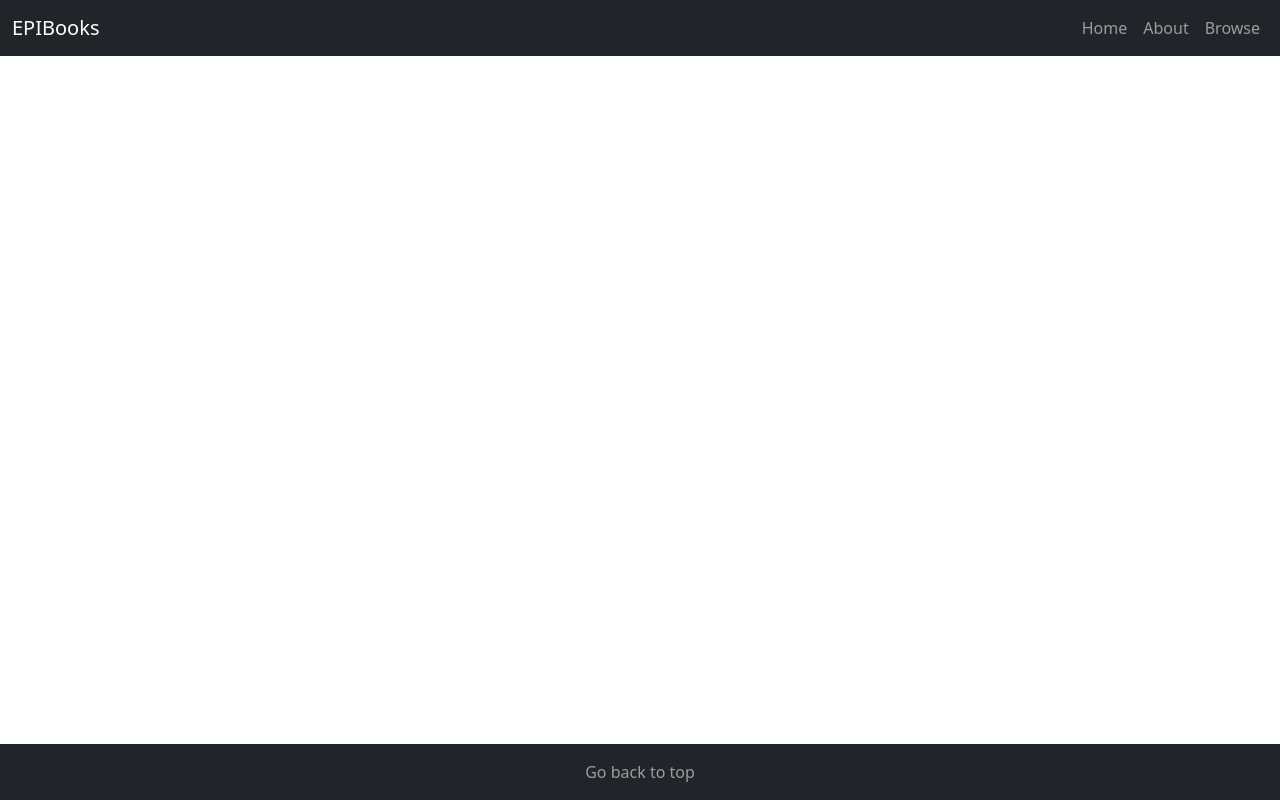
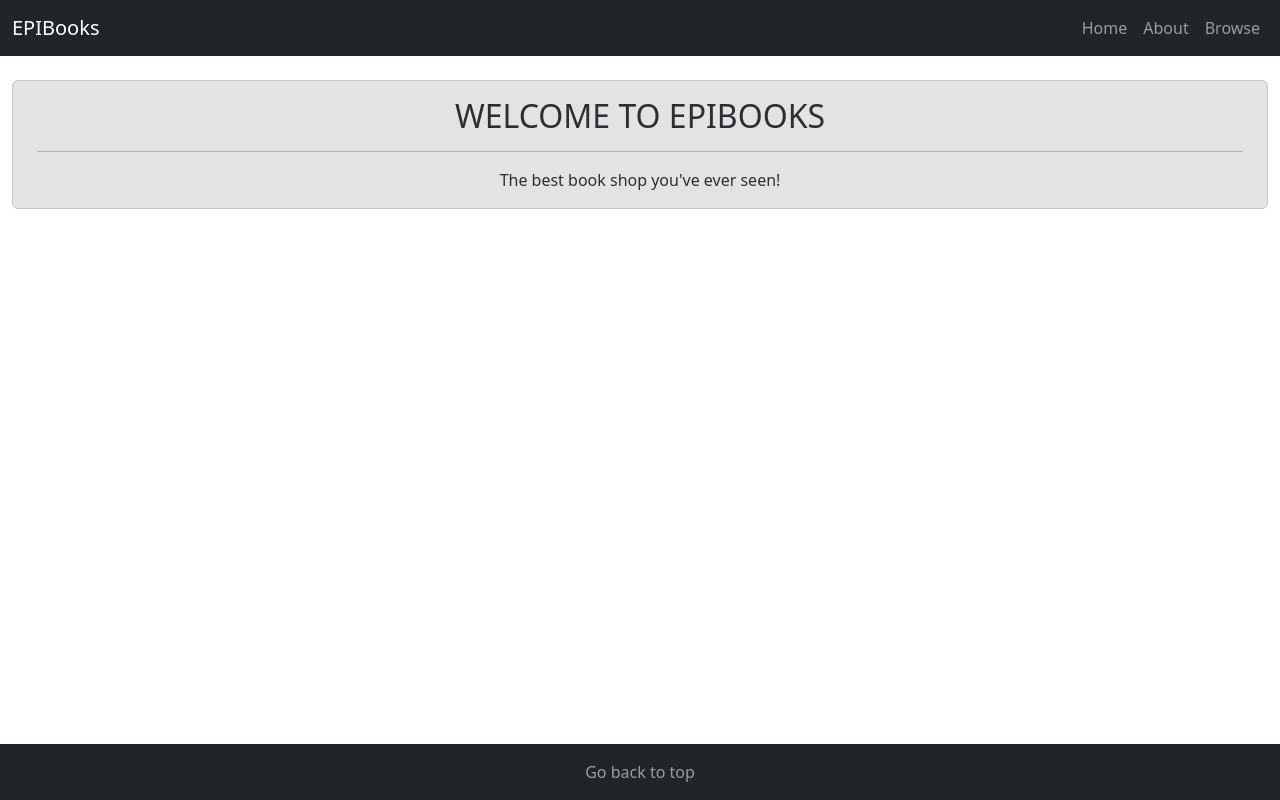
Before and after one commit to GiorgiaFormicola/U3-W1-D2, a React (Vite) app in the folder epibooks-project/: page / in a window 1280 px wide. Built offline with nearby package versions, Linux system fonts and the light colour scheme.

Commit message:
Welcome component setted

```diff
--- a/epibooks-project/src/App.jsx
+++ b/epibooks-project/src/App.jsx
@@ -1,13 +1,15 @@
 import "bootstrap/dist/css/bootstrap.min.css"; // import Bootstrap stylesheet
 import MyNav from "./components/MyNav";
 import MyFooter from "./components/MyFooter";
+import Welcome from "./components/Welcome";
 
 function App() {
   return (
     <>
       <MyNav></MyNav>
+      <Welcome></Welcome>
       <MyFooter></MyFooter>
-      {/* <Welcome></Welcome>
+      {/*
       <AllTheBooks></AllTheBooks>
        */}
     </>
--- a/epibooks-project/src/components/Welcome.jsx
+++ b/epibooks-project/src/components/Welcome.jsx
@@ -0,0 +1,19 @@
+import { Container, Row, Col, Alert } from "react-bootstrap";
+
+function Welcome() {
+  return (
+    <Container fluid={true}>
+      <Row>
+        <Col>
+          <Alert variant="secondary" className="my-4 text-center px-4">
+            <Alert.Heading className="fs-2">WELCOME TO EPIBOOKS</Alert.Heading>
+            <hr />
+            <p className="mb-0">The best book shop you've ever seen!</p>
+          </Alert>
+        </Col>
+      </Row>
+    </Container>
+  );
+}
+
+export default Welcome;
```
